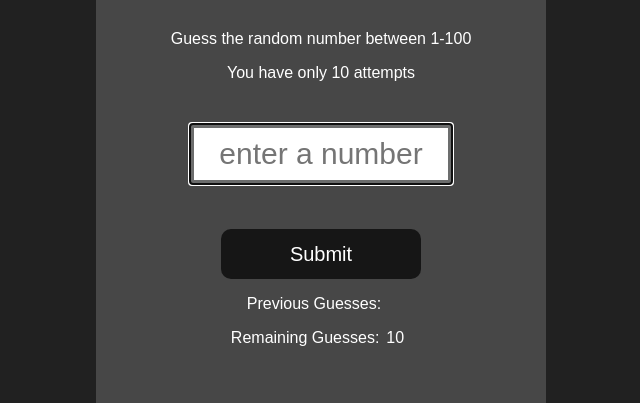
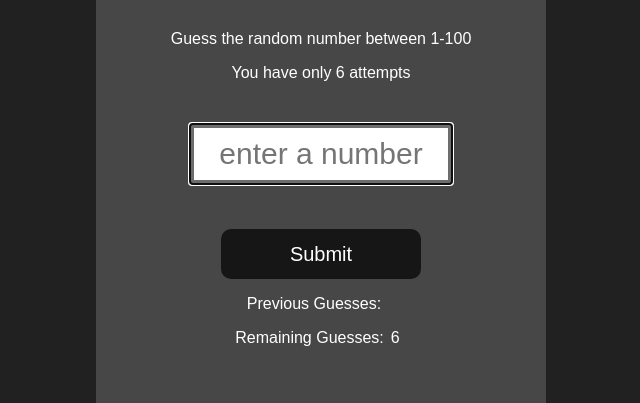
Before and after one commit to MikhagnusTalsen/number-game, a plain HTML site: page index.html in a window 1280 px wide. Shown: the part 153-556 px from the top of the page, 304-944 px from the left. Drawn offline with Linux system fonts and the light colour scheme.

Commit message:
fix incorrect ui

```diff
--- a/index.html
+++ b/index.html
@@ -10,7 +10,7 @@
     <div class="main">
         <h1>Number Guessing Game</h1>
         <p>Guess the random number between 1-100</p>
-        <p>You have only 10 attempts</p>
+        <p>You have only 6 attempts</p>
         <form>
             <input type="text" id="guessField" placeholder="enter a number" required>
             <br>
@@ -27,7 +27,7 @@
         </form>
         <div>
             <p>Previous Guesses:<span id="guesses"></span> </p>
-            <p>Remaining Guesses:<span id="remaining">10</span></p>
+            <p>Remaining Guesses:<span id="remaining">6</span></p>
             <p id=lowOrHigh></p>
         </div>
     </div>
```
